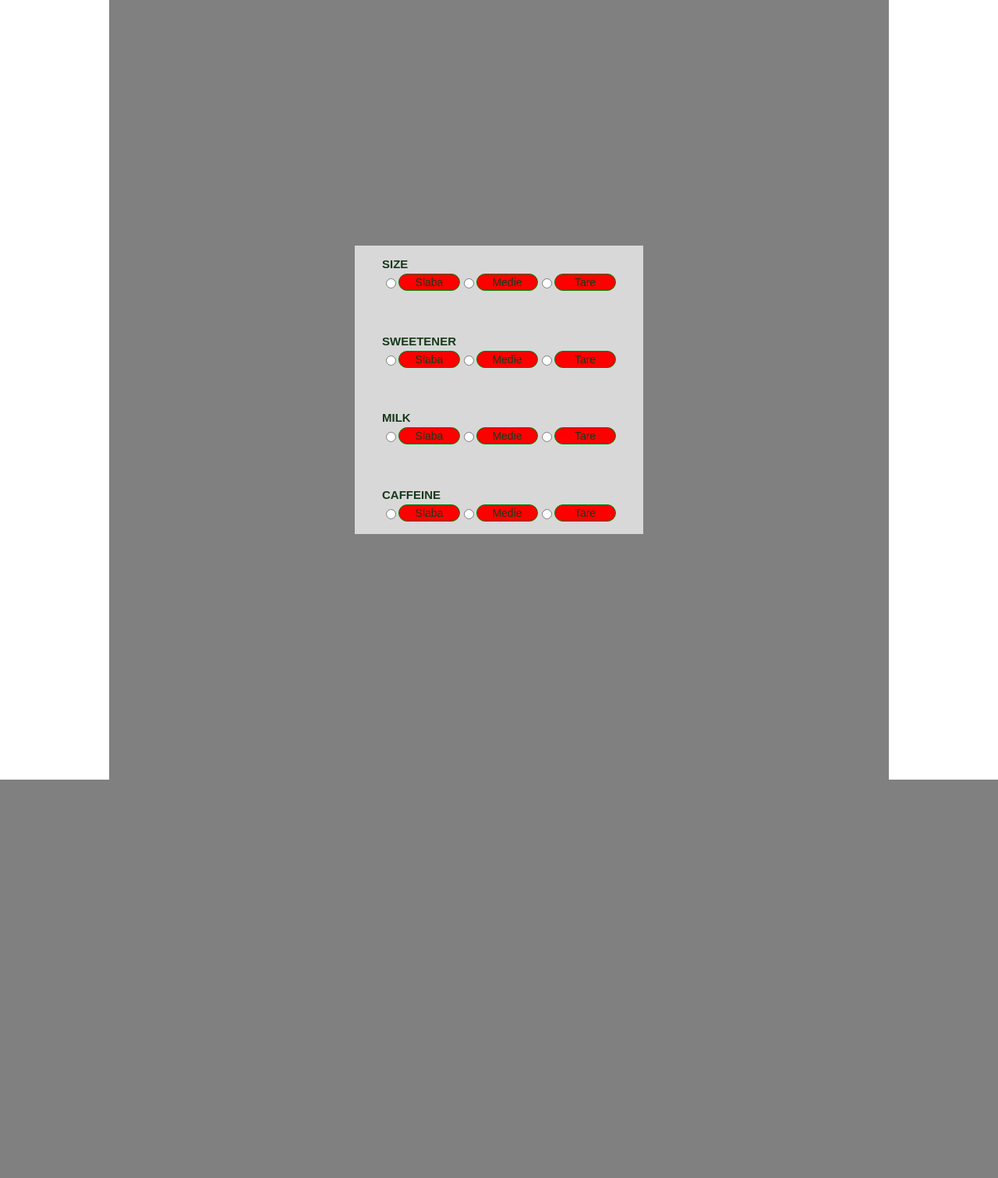
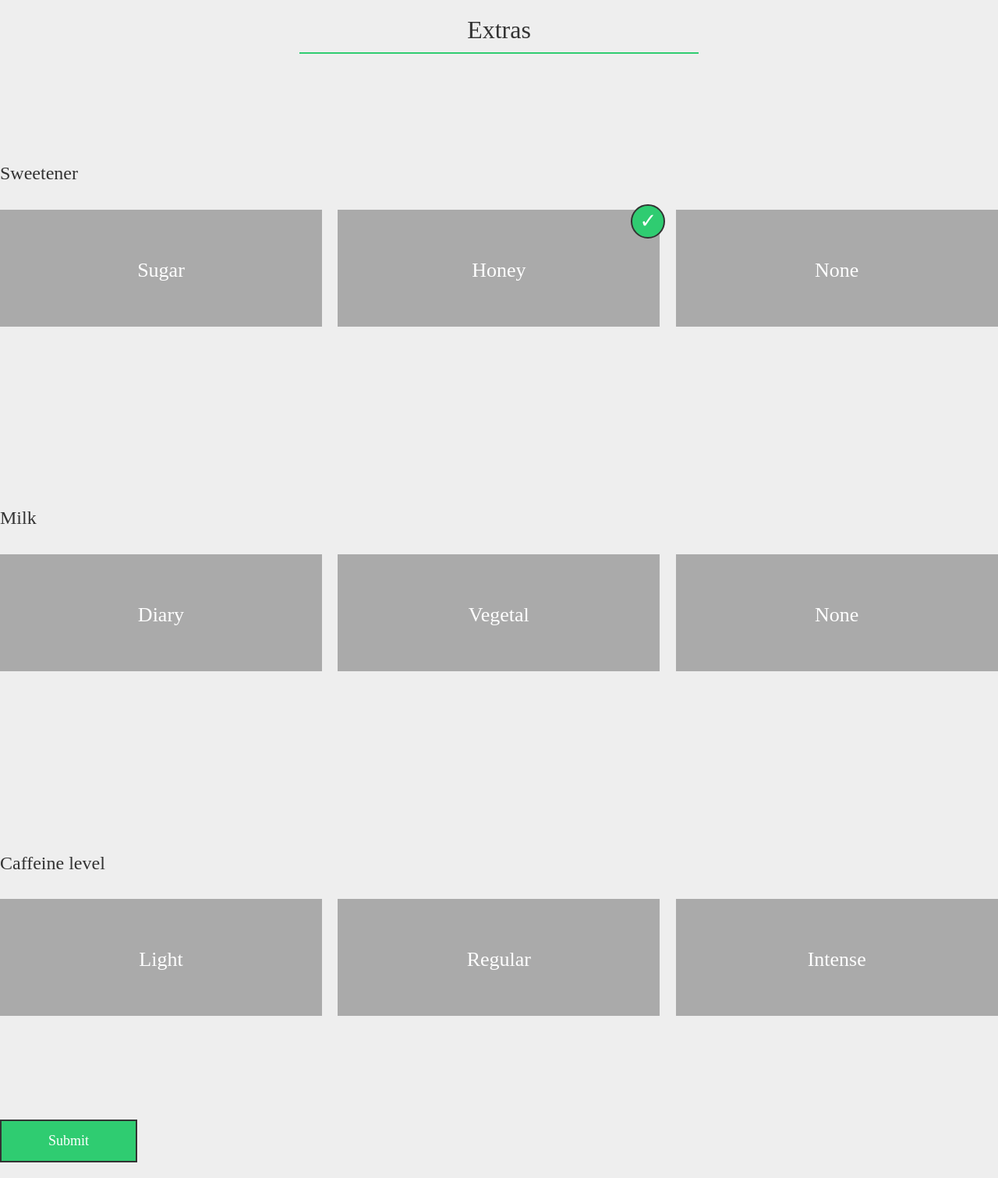
Before and after one commit to emimaostafe/b2tea, a PHP site: page /pages/modal.html in a window 1280 px wide. Shown: the whole page at 78% size. Before the commit the page ends 1000 px from the top, so only its background shows below. Run offline with PHP 8.4, Linux system fonts and the light colour scheme; some libraries are stand-ins or nearby versions; some web fonts are replaced.

Commit message:
added modal

```diff
--- a/pages/modal.html
+++ b/pages/modal.html
@@ -11,66 +11,55 @@
     <link rel="stylesheet" href="../styles/home.css">
     <link rel="stylesheet" href="../styles/modal.css">
 
-    <link href="https://cdn.jsdelivr.net/npm/remixicon@3.0.0/fonts/remixicon.css" rel="stylesheet">
+    <link href="https://cdn.jsdelivr.net/npm/remixicon@4.0.0/fonts/remixicon.css" rel="stylesheet">
     <!-- <script src='main.js'></script> -->
 </head>
 
 <body>
+
     <div class="container">
+        <h1>Extras</h1>
+        <form class="extra cf">
 
-        <div class="container">
-            <div class="modal">
 
-                <div class="modal-section">
-                    <div class="item">Size</div>
-                    <div class="options">
-                        <input id="caffeinw-low" type="radio" name="caffeine" value="low" />
-                        <label for="caffeine-medium">Slaba</label>
-                        <input id="caffeinw-low" type="radio" name="caffeine" value="low" />
-                        <label for="caffeine-medium">Medie</label>
-                        <input id="caffeinw-low" type="radio" name="caffeine" value="low" />
-                        <label for="caffeine-medium">Tare</label>
-                    </div>
-                </div>
+            <section class="sweetener cf">
+                <h2>Sweetener</h2>
+                <input type="radio" name="radio1" id="sugar" value="sugar"><label class="sugar-label four col"
+                    for="sugar">Sugar</label>
+                <input type="radio" name="radio1" id="honey" value="honey" checked><label class="honey-label four col"
+                    for="honey">Honey</label>
+                <input type="radio" name="radio1" id="nosugar" value="nosugar"><label class="nosugar-label four col"
+                    for="nosugar">None</label>
+            </section>
 
-                <div class="modal-section">
-                    <div class="item">Sweetener</div>
-                    <div class="options">
-                        <input id="caffeinw-low" type="radio" name="caffeine" value="low" />
-                        <label for="caffeine-medium">Slaba</label>
-                        <input id="caffeinw-low" type="radio" name="caffeine" value="low" />
-                        <label for="caffeine-medium">Medie</label>
-                        <input id="caffeinw-low" type="radio" name="caffeine" value="low" />
-                        <label for="caffeine-medium">Tare</label>
-                    </div>
-                </div>
 
-                <div class="modal-section">
-                    <div class="item">Milk</div>
-                    <div class="options">
-                        <input id="caffeinw-low" type="radio" name="caffeine" value="low" />
-                        <label for="caffeine-medium">Slaba</label>
-                        <input id="caffeinw-low" type="radio" name="caffeine" value="low" />
-                        <label for="caffeine-medium">Medie</label>
-                        <input id="caffeinw-low" type="radio" name="caffeine" value="low" />
-                        <label for="caffeine-medium">Tare</label>
-                    </div>
-                </div>
+            <section class="milk cf">
+                <h2>Milk</h2>
+                <input type="radio" name="radio3" id="diary" value="diary"><label class="diary-label four col"
+                    for="diary">Diary</label>
+                <input type="radio" name="radio3" id="vegetal" value="vegetal"><label class="vegetal-label four col"
+                    for="vegetal">Vegetal</label>
+                <input type="radio" name="radio3" id="nomilk" value="nomilk"><label class="nomilk-label four col"
+                    for="nomilk">None</label>
+            </section>
 
-                <div class="modal-section">
-                    <div class="item">Caffeine</div>
-                    <div class="options">
-                        <input id="caffeinw-low" type="radio" name="caffeine" value="low" />
-                        <label for="caffeine-medium">Slaba</label>
-                        <input id="caffeinw-low" type="radio" name="caffeine" value="low" />
-                        <label for="caffeine-medium">Medie</label>
-                        <input id="caffeinw-low" type="radio" name="caffeine" value="low" />
-                        <label for="caffeine-medium">Tare</label>
-                    </div>
-                </div>
-            </div>
-        </div>
+
+            <section class="caffeine cf">
+                <h2>Caffeine level</h2>
+                <input type="radio" name="radio4" id="light" value="light"><label class="light-label four col"
+                    for="light">Light</label>
+                <input type="radio" name="radio4" id="regular" value="regular"><label class="regular-label four col"
+                    for="regular">Regular</label>
+                <input type="radio" name="radio4" id="strong" value="strong"><label class="strong-label four col"
+                    for="strong">Intense</label>
+            </section>
+
+
+
+            <input class="submit" type="submit" value="Submit">
+        </form>
     </div>
+
 </body>
 
 </html>
--- a/styles/modal.css
+++ b/styles/modal.css
@@ -1,127 +1,128 @@
-:root {
-    --white: #f8fef0;
-    --primary: #17391b;
-    --secondary: #aac49766;
-    --grey: #d8d8d8;
-    --transition: 0.15s;
-    --border-radius: 15px;
-    --border-radius-m: 25px;
-    --error: #f33737;
-    --success: #51ad44;
-    --light-blue: #036ed3;
-    --dark-blue: #0e4980;
+body {
+  margin: 0;
+  padding: 0;
+  font-family: sans-serif;
+  color: #333;
+  background-color: #eee;
 }
 
-  .modal {
-    height: 350px;
-    width: 350px;
-    padding: 10px;
-    background-color: var(--grey);
-    display: flex;
-    align-items: center;
-    flex-direction: column;
-    justify-content: space-between;
-    gap: 4px;
+h1,
+h2,
+h3,
+h4,
+h5,
+h6 {
+  font-weight: 200;
 }
 
-  .modal-section {
-    width: 300px;
-    display: flex;
-    flex-direction: column;
-    padding: 5px;
-    gap: 4px;
-    padding-bottom: 6px;
+h1 {
+  text-align: center;
+  padding-bottom: 10px;
+  border-bottom: 2px solid #2fcc71;
+  max-width: 40%;
+  margin: 20px auto;
 }
 
+/* CONTAINERS */
 
-  .options {
-    display: flex;
-    flex-direction: row;
-    align-items: center;
-    justify-content: space-between;
+.container {
+  max-width: auto;
+  width: 100%;
+  margin: 0 auto;
+}
+.four {
+  width: 32.26%;
+  max-width: 32.26%;
 }
 
-  .options-confirm {
-    display: flex;
-    flex-direction: row;
-    align-items: center;
-    justify-content: space-around;
+/* COLUMNS */
+
+.col {
+  display: block;
+  float: left;
+  margin: 1% 0 1% 1.6%;
 }
 
-  .option input[type="radio"] {
-    background: yellow;
-    border: 1px solid green;
-    padding: 2px 10px;
+.col:first-of-type {
+  margin-left: 0;
 }
 
-  .options label + input[type="radio"]:checked {
-    background: pink;
+/* CLEARFIX */
+
+.cf:before,
+.cf:after {
+  content: ' ';
+  display: table;
 }
 
-  .options label {
-    background: red;
-    border: 1px solid green;
-    padding: 2px 10px;
+.cf:after {
+  clear: both;
 }
 
-
-  label {
-    width: 90px;
-    color: var(--primary);
-    background-color: var(--white);
-    padding: 7px 18px;
-    font-size: 14px;
-    border-radius: 25px;
-    border: none;
-    text-align: center;
-    font-family: 'Poppins', sans-serif;
-    justify-content: center;
+.cf {
+  *zoom: 1;
 }
 
-  input [type=radio]:checked + label {
-    background: green;
-    font-style: italic;
+.extra .sweetener input,
+.extra .milk input,
+.extra .caffeine input {
+  display: none;
 }
 
-  .container {
-    display: flex;
-    width: 1000px;
-    height: 1000px;
-    background-color: gray;
-    flex-direction: row;
-    align-items: center;
-    justify-content: center;
+.extra label {
+  position: relative;
+  color: #fff;
+  background-color: #aaa;
+  font-size: 26px;
+  text-align: center;
+  height: 150px;
+  line-height: 150px;
+  display: block;
+  cursor: pointer;
+  border: 3px solid transparent;
+  -webkit-box-sizing: border-box;
+  -moz-box-sizing: border-box;
+  box-sizing: border-box;
 }
 
-
-  .item {
-    color: var(--primary);
-    font-size: 15px;
-    font-weight: bold;
-    text-transform: uppercase;
-    font-family: 'Poppins', sans-serif;
+.extra .plan input:checked + label,
+.extra .payment-plan input:checked + label,
+.extra .payment-type input:checked + label {
+  border: 3px solid #333;
+  background-color: #2fcc71;
 }
 
-
-
-  .cancel {
-    width: 90px;
-    background-color: var(--secondary);
-    color: var(--primary);
-    padding: 7px 18px;
-    font-size: 14px;
-    border-radius: 25px;
-    border: none;
-    text-align: center;
+.extra .milk input:checked + label:after,
+.extra .sweetener input:checked + label:after,
+.extra .caffeine input:checked + label:after {
+  content: '\2713';
+  width: 40px;
+  height: 40px;
+  line-height: 40px;
+  border-radius: 100%;
+  border: 2px solid #333;
+  background-color: #2fcc71;
+  z-index: 999;
+  position: absolute;
+  top: -10px;
+  right: -10px;
 }
 
-  .confirm {
-    width: 90px;
-    background-color: var(--success);
-    color: var(--primary);
-    padding: 7px 18px;
-    font-size: 14px;
-    border-radius: 25px;
+.submit {
+  padding: 15px 60px;
+  display: inline-block;
   border: none;
-    text-align: center;
+  margin: 20px 0;
+  background-color: #2fcc71;
+  color: #fff;
+  border: 2px solid #333;
+  font-size: 18px;
+  -webkit-transition: transform 0.3s ease-in-out;
+  -o-transition: transform 0.3s ease-in-out;
+  transition: transform 0.3s ease-in-out;
 }
+
+.submit:hover {
+  cursor: pointer;
+  transform: rotateX(360deg);
+}
```
Lines whose indentation alone changed are shown as unchanged.
